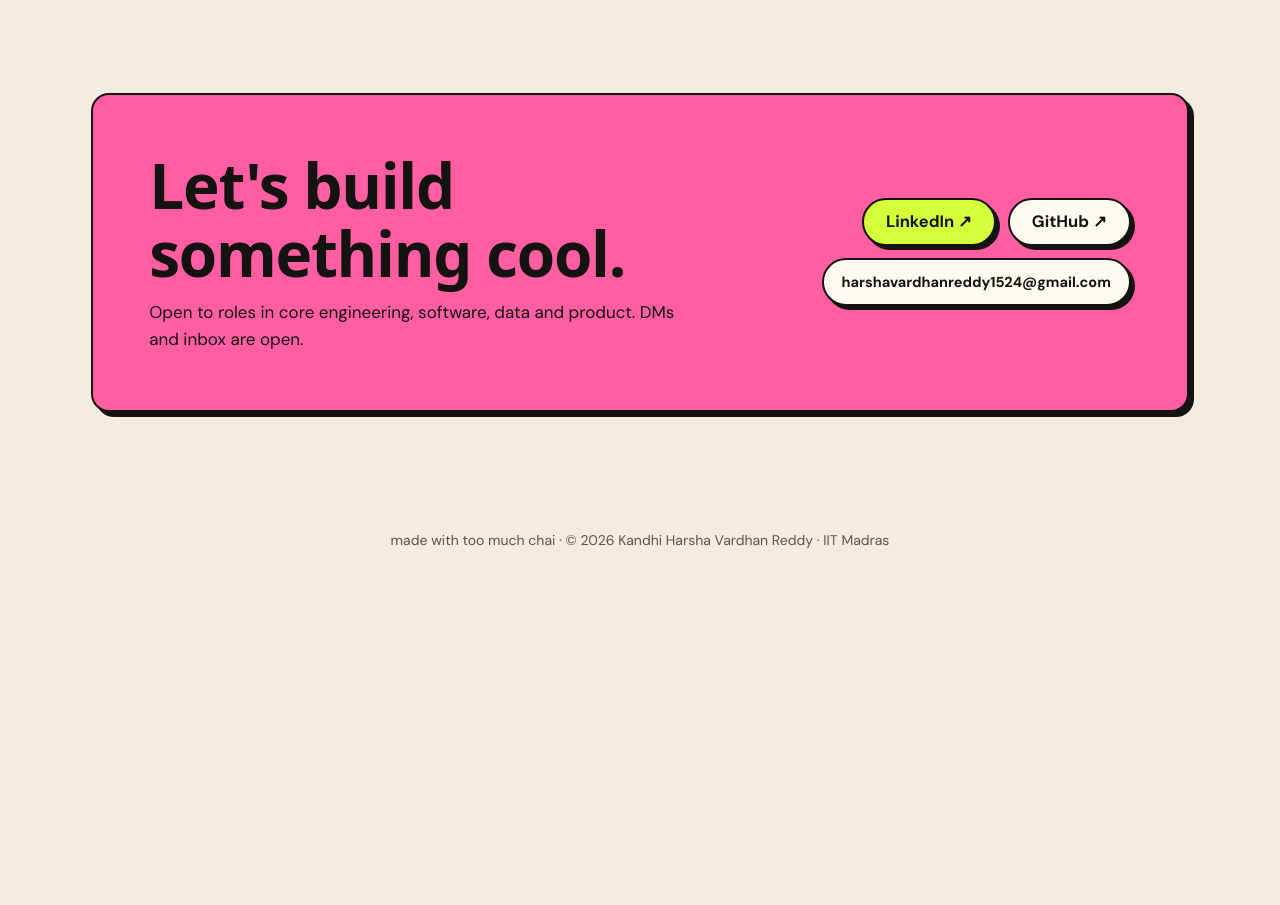
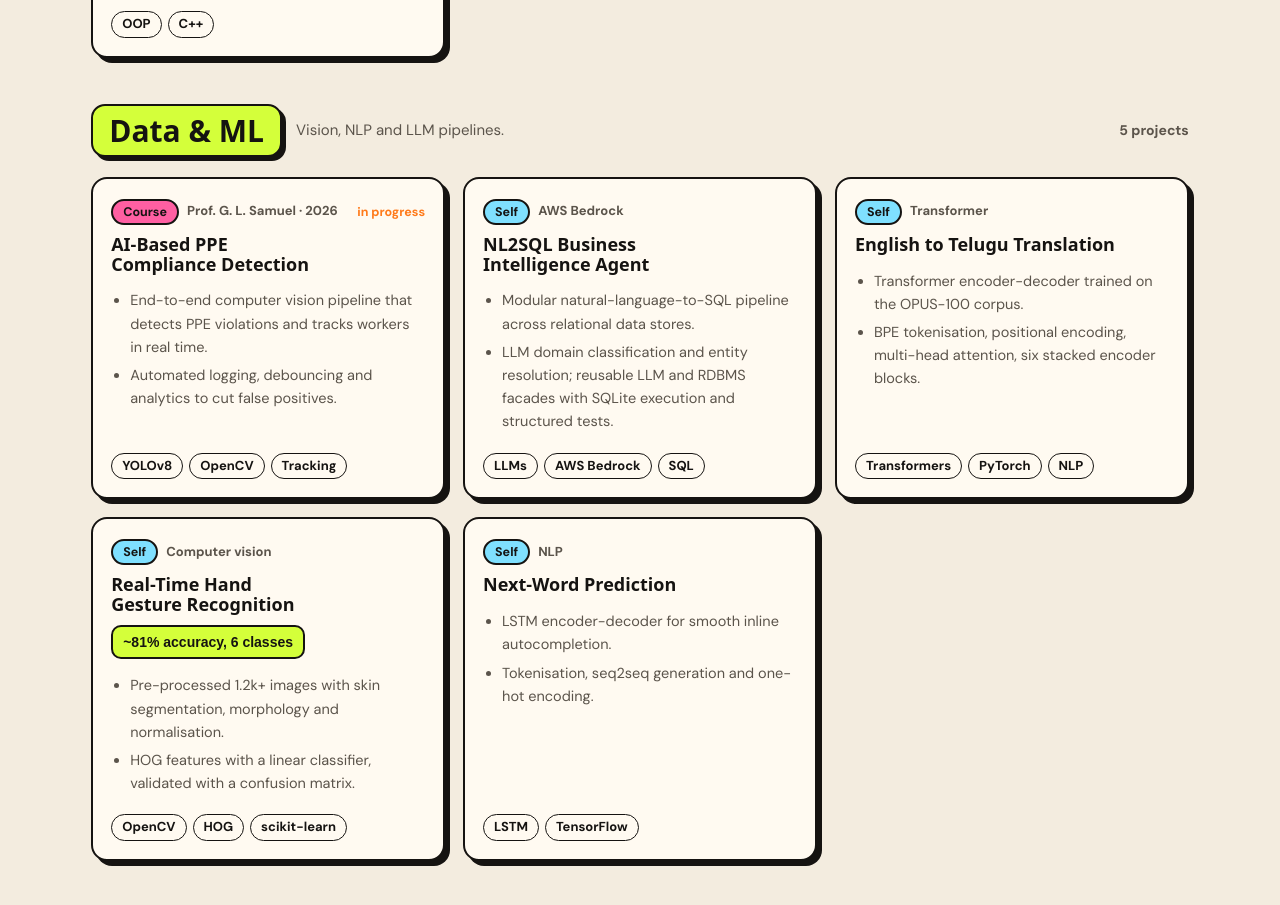
Before and after one commit to Harsha1524/harsha-portfolio, a plain HTML site: page index.html in a window 1280 px wide. Shown: the part 5488-6393 px from the top of the page. Before the commit the page ends 6080 px from the top, so only its background shows below. Drawn offline with Linux system fonts and the light colour scheme; a web font is replaced by a local one.

```diff
--- a/index.html
+++ b/index.html
@@ -415,13 +415,13 @@ const T=[
   {t:'Mini Redis: In-Memory Key-Value Store',y:'Self',by:'Jan 2026',b:['TCP server implementing a simplified Redis clone.','Custom hash map and LRU eviction built from a doubly linked list and a hash map.'],g:['C++','TCP','Data structures']},
   {t:'Library Management System',y:'Self',by:'Apr 2025',b:['Object-oriented design with modular classes for books, members and transactions.','Issue/return tracking and fine calculation through inheritance and polymorphism.'],g:['OOP','C++']}
  ]},
- {name:'Data & ML',bg:'var(--lime)',blurb:'Vision, NLP, LLMs and GenAI products.',p:[
+ {name:'Data & ML',bg:'var(--lime)',blurb:'Vision, NLP and LLM pipelines.',p:[
   {t:'AI-Based PPE Compliance Detection',y:'Course',by:'Prof. G. L. Samuel · 2026',w:1,b:['End-to-end computer vision pipeline that detects PPE violations and tracks workers in real time.','Automated logging, debouncing and analytics to cut false positives.'],g:['YOLOv8','OpenCV','Tracking']},
   {t:'NL2SQL Business Intelligence Agent',y:'Self',by:'AWS Bedrock',b:['Modular natural-language-to-SQL pipeline across relational data stores.','LLM domain classification and entity resolution; reusable LLM and RDBMS facades with SQLite execution and structured tests.'],g:['LLMs','AWS Bedrock','SQL']},
   {t:'English to Telugu Translation',y:'Self',by:'Transformer',b:['Transformer encoder-decoder trained on the OPUS-100 corpus.','BPE tokenisation, positional encoding, multi-head attention, six stacked encoder blocks.'],g:['Transformers','PyTorch','NLP']},
   {t:'Real-Time Hand Gesture Recognition',y:'Self',by:'Computer vision',k:'~81% accuracy, 6 classes',b:['Pre-processed 1.2k+ images with skin segmentation, morphology and normalisation.','HOG features with a linear classifier, validated with a confusion matrix.'],g:['OpenCV','HOG','scikit-learn']},
   {t:'Next-Word Prediction',y:'Self',by:'NLP',b:['LSTM encoder-decoder for smooth inline autocompletion.','Tokenisation, seq2seq generation and one-hot encoding.'],g:['LSTM','TensorFlow']},
-  a
+//
  ]}
 ];
 document.getElementById('ptracks').innerHTML=T.map(tr=>'<div class="track"><div class="th"><h3 style="background:'+tr.bg+'">'+esc(tr.name)+'</h3><p>'+esc(tr.blurb)+'</p><span class="n">'+tr.p.length+' projects</span></div><div class="pg">'+tr.p.map(p=>'<article class="box pc"><div class="meta"><span class="pill" style="background:'+TY[p.y]+'">'+p.y+'</span><span class="by">'+esc(p.by)+'</span>'+(p.w?'<span class="wip">in progress</span>':'')+'</div><h3>'+esc(p.t)+'</h3>'+(p.k?'<span class="kpi" style="background:'+tr.bg+'">'+esc(p.k)+'</span>':'')+'<ul>'+p.b.map(x=>'<li>'+esc(x)+'</li>').join('')+'</ul><div class="tags">'+p.g.map(x=>'<span>'+esc(x)+'</span>').join('')+'</div></article>').join('')+'</div></div>').join('');
```
